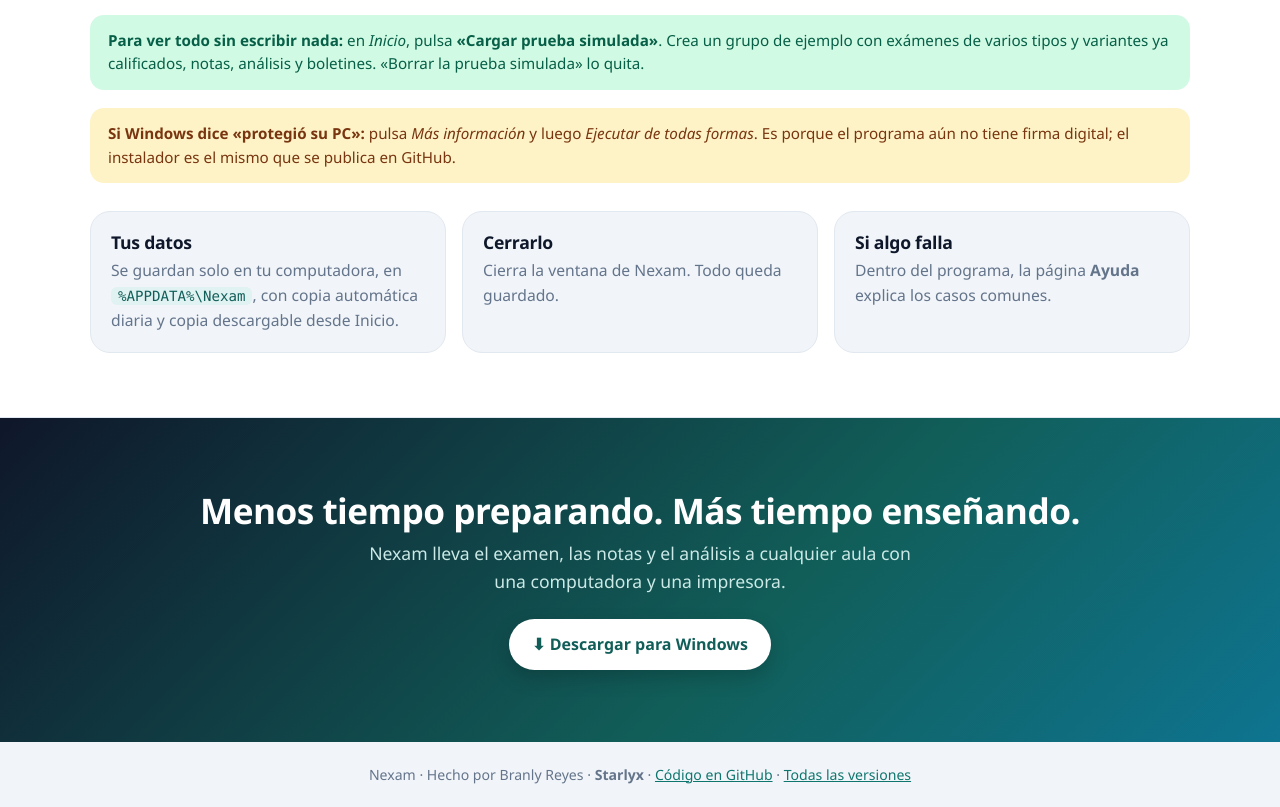
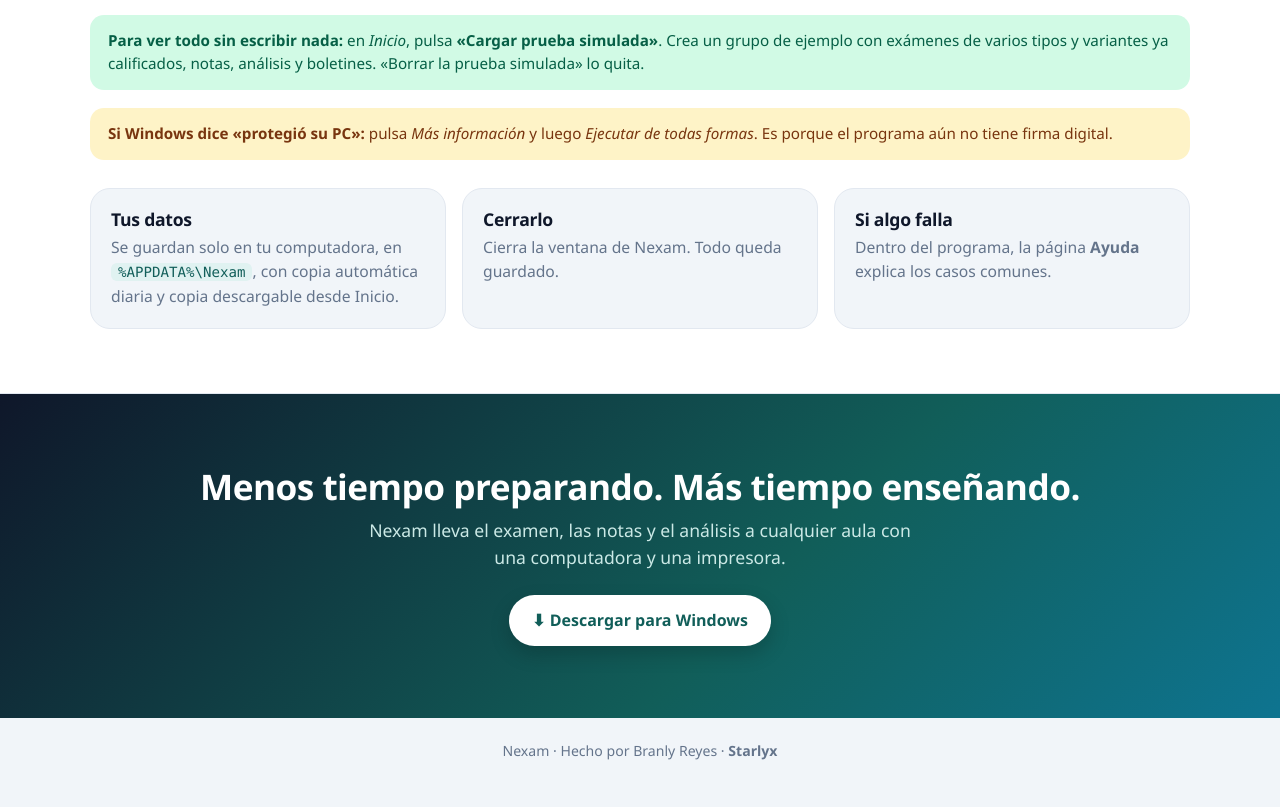
Before and after one commit to Starlyxs/nexam-page, a plain HTML site: page index.html in a window 1280 px wide. Shown: the part 4457-5264 px from the top of the page. After the commit the page ends 5241 px from the top, so only its background shows below. Drawn offline with Linux system fonts and the light colour scheme; no server answers.

Commit message:
Quitar enlaces al codigo de la pagina
Co-authored-by: Cursor <cursoragent@cursor.com>

```diff
--- a/index.html
+++ b/index.html
@@ -326,7 +326,7 @@
 
       <div class="note ok"><strong>Para ver todo sin escribir nada:</strong> en <em>Inicio</em>, pulsa <strong>«Cargar prueba simulada»</strong>. Crea un grupo de ejemplo con exámenes de varios tipos y variantes ya calificados, notas, análisis y boletines. «Borrar la prueba simulada» lo quita.</div>
 
-      <div class="note warn"><strong>Si Windows dice «protegió su PC»:</strong> pulsa <em>Más información</em> y luego <em>Ejecutar de todas formas</em>. Es porque el programa aún no tiene firma digital; el instalador es el mismo que se publica en GitHub.</div>
+      <div class="note warn"><strong>Si Windows dice «protegió su PC»:</strong> pulsa <em>Más información</em> y luego <em>Ejecutar de todas formas</em>. Es porque el programa aún no tiene firma digital.</div>
 
       <div class="grid g3">
         <div class="card"><h3>Tus datos</h3><p>Se guardan solo en tu computadora, en <code>%APPDATA%\Nexam</code>, con copia automática diaria y copia descargable desde Inicio.</p></div>
@@ -346,7 +346,7 @@
   </div>
 </main>
 
-<footer>Nexam · Hecho por Branly Reyes · <strong>Starlyx</strong> · <a href="https://github.com/Starlyxs/Nexam">Código en GitHub</a> · <a href="https://github.com/Starlyxs/Nexam/releases">Todas las versiones</a></footer>
+<footer>Nexam · Hecho por Branly Reyes · <strong>Starlyx</strong></footer>
 
 <script>
   // Pone el enlace directo al instalador de la última versión publicada. Si no se puede, queda la página de releases.
```
